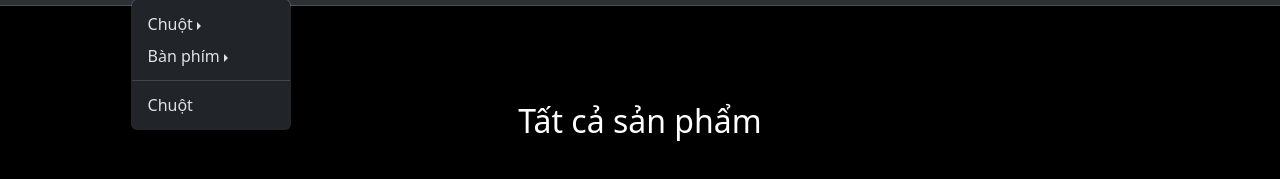
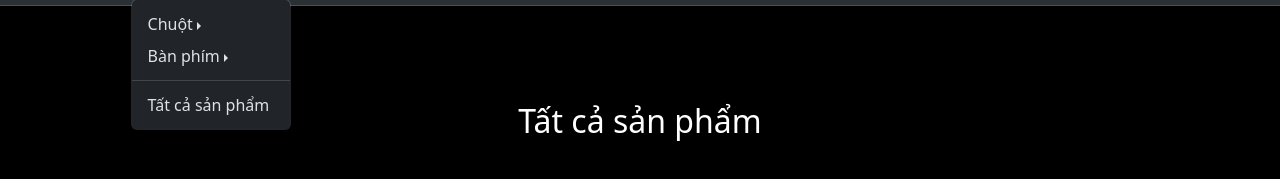
Before and after one commit to khoa0z0x0z/CuoiKy-1, a plain HTML site: page 0tatcachuot.html in a window 1280 px wide. Both pictures are taken after a click on the button "Sản phẩm". Shown: the part 576-755 px from the top of the page. Drawn offline with nearby package versions, Linux system fonts and the light colour scheme.

Commit message:
Update 0tatcachuot.html

```diff
--- a/0tatcachuot.html
+++ b/0tatcachuot.html
@@ -52,7 +52,7 @@
                     </ul>
                   </li>
                   <li><hr class="dropdown-divider"></li>
-                  <li><a class="dropdown-item" href="0tatcasanpham.html">Chuột</a></li>
+                  <li><a class="dropdown-item" href="0tatcasanpham.html">Tất cả sản phẩm</a></li>
                 </ul>
               </li>
               <li class="nav-item">
```
